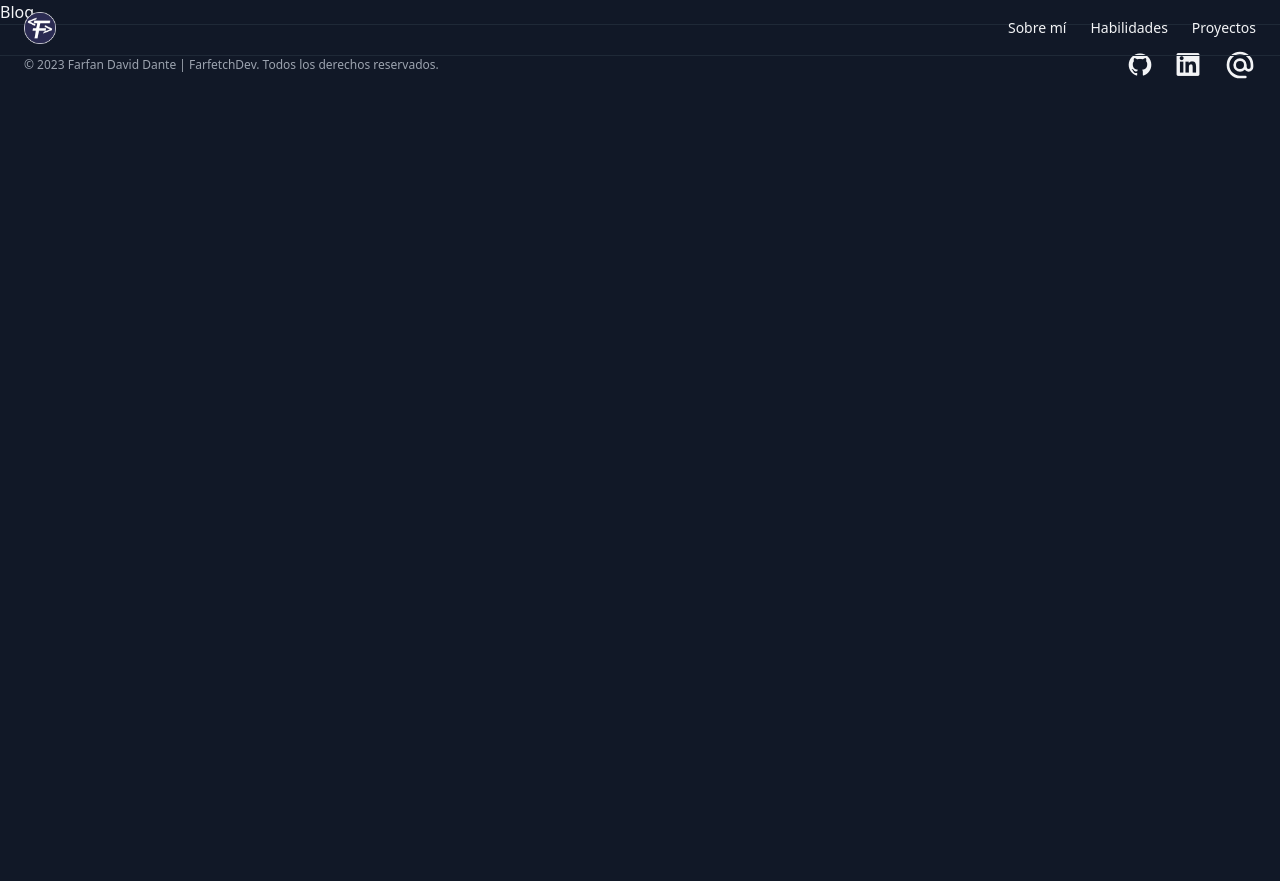
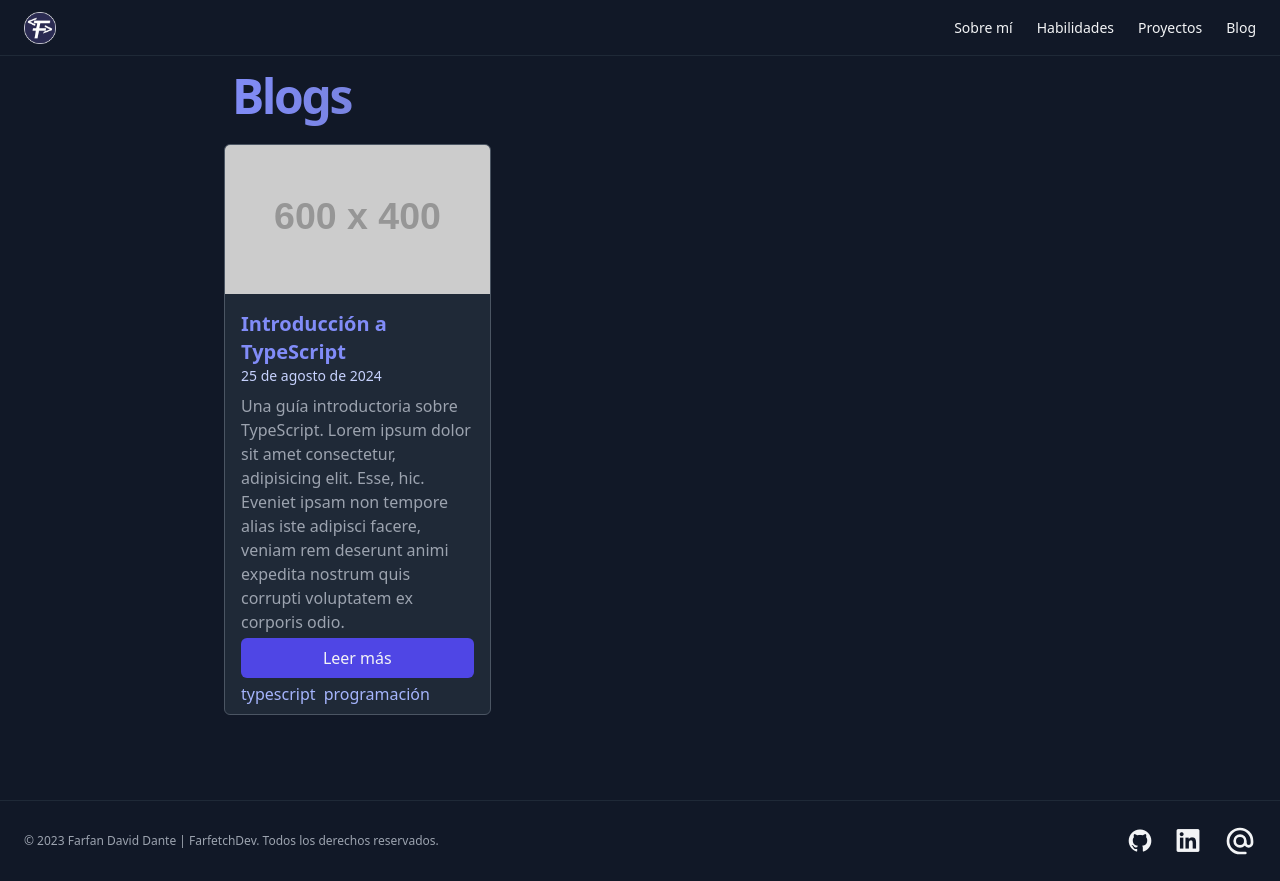
Before and after one commit to farfandavid/astro-portfolio, an Astro site: page /blog in a window 1280 px wide. Before the commit the page ends 800 px from the top, so only its background shows below. Built offline with nearby package versions, Linux system fonts and the light colour scheme; Astro itself is replaced by a stand-in of ours; placeholder pictures from the web are drawn by us.

```diff
--- a/src/components/Header.astro
+++ b/src/components/Header.astro
@@ -32,9 +32,12 @@
         >
             Proyectos
         </a>
-        <!-- <a class="text-sm font-medium hover:text-blue-400 transition-colors" href="/blog#blog">
-        Blog
-    </a> -->
+        <a
+            class="text-sm font-medium hover:text-blue-400 transition-colors"
+            href="/blog#blog"
+        >
+            Blog
+        </a>
     </nav>
 </header>
 <script></script>
--- a/src/layouts/Layout.astro
+++ b/src/layouts/Layout.astro
@@ -1,4 +1,5 @@
 ---
+import { ViewTransitions } from "astro:transitions";
 import Header from "../components/Header.astro";
 interface Props {
   title: string;
@@ -8,7 +9,7 @@
 const { title, description } = Astro.props;
 ---
 
-<html lang="en">
+<html lang="en" class="scroll-smooth">
   <head>
     <meta charset="utf-8" />
     <meta name="viewport" content="width=device-width" />
@@ -19,6 +20,7 @@
     <meta property="og:url" content="https://farfetchdev.web.app/" />
     <meta property="og:title" content={title} />
     <meta property="og:description" content={description} />
+    <ViewTransitions />
     <meta
       property="og:image"
       content="https://farfetchdev.web.app/icon_logo_v2.png"
--- a/src/pages/blog/index.astro
+++ b/src/pages/blog/index.astro
@@ -1,7 +1,80 @@
 ---
 import Layout from "../../layouts/Layout.astro";
+const posts = [
+    {
+        id: 1,
+        title: "Introducción a TypeScript",
+        slug: "introduccion-a-typescript",
+        content: "En este post, exploraremos los fundamentos de TypeScript...",
+        image_url: "https://placehold.co/600x400",
+        video_url: "https://example.com/video.mp4",
+        excerpt: "Una guía introductoria sobre TypeScript.",
+        tags: "typescript, programación",
+        status: "published",
+        category_id: 3,
+        views: 250,
+        meta_title: "Introducción a TypeScript - Aprende TypeScript",
+        meta_description:
+            "Descubre los conceptos básicos de TypeScript en esta guía introductoria.",
+        meta_keywords: "typescript, guía, tutorial",
+        created_at: "2024-08-25T12:34:56Z",
+        updated_at: "2024-08-25T12:34:56Z",
+    },
+];
+
+const formatter = new Intl.DateTimeFormat("es-ES", {
+    day: "numeric",
+    month: "long",
+    year: "numeric",
+});
 ---
 
 <Layout title="Blog | FarfetchDev" description="Mis Blogs">
-    <h1>Blog</h1>
+    <main class="pt-16 py-12 px-6 md:px-56 min-h-screen">
+        <h2
+            class="text-3xl p-2 font-bold tracking-tighter sm:text-4xl md:text-5xl mb-4 bg-clip-text text-transparent bg-gradient-to-r from-indigo-400 to-gray-600"
+        >
+            Blogs
+        </h2>
+        <div class="grid grid-cols-1 md:grid-cols-3 gap-4">
+            <div
+                class="bg-gray-800 rounded-md overflow-hidden max-w-md place-self-center relative h-fit min-h-[410px] border border-gray-600"
+            >
+                <img
+                    src={posts[0].image_url}
+                    alt={posts[0].title}
+                    class="object-cover aspect-video"
+                />
+                <div class="p-4 flex flex-col h-full justify-between">
+                    <h3 class="text-xl font-semibold text-indigo-400">
+                        {posts[0].title}
+                    </h3>
+                    <span class="text-indigo-200 text-sm mb-2"
+                        >{formatter.format(new Date(posts[0].created_at))}</span
+                    >
+                    <p class="text-gray-400">
+                        {posts[0].excerpt}
+                        Lorem ipsum dolor sit amet consectetur, adipisicing elit.
+                        Esse, hic. Eveniet ipsam non tempore alias iste adipisci
+                        facere, veniam rem deserunt animi expedita nostrum quis corrupti
+                        voluptatem ex corporis odio.
+                    </p>
+                    <a
+                        href={`/blog/${posts[0].slug}`}
+                        class="bg-indigo-600 p-2 mb-5 mt-1 text-center rounded-md hover:bg-indigo-700 transition-colors"
+                        >Leer más</a
+                    >
+                </div>
+                <span
+                    id="tags"
+                    class="space-x-1 absolute bottom-2 left-2 text-indigo-300 px-2"
+                    >{
+                        posts[0].tags.split(",").map((val) => {
+                            return <span>{val}</span>;
+                        })
+                    }</span
+                >
+            </div>
+        </div>
+    </main>
 </Layout>
--- a/src/pages/index.astro
+++ b/src/pages/index.astro
@@ -33,17 +33,18 @@
 					</p>
 				</div>
 				<div>
-					<button
+					<a
+						href="/#contact"
 						class="bg-indigo-600 px-3 py-2 rounded-md hover:bg-blue-600"
 					>
 						Contactame
-					</button>
+					</a>
 				</div>
 			</div>
 		</section>
 		<section id="about-me" class="py-12 px-6 md:px-56">
 			<h2
-				class="text-3xl font-bold tracking-tighter sm:text-4xl md:text-5xl mb-4 bg-clip-text text-transparent bg-gradient-to-r from-indigo-400 to-gray-600"
+				class="text-3xl font-bold tracking-tighter sm:text-4xl md:text-5xl mb-4 bg-clip-text text-transparent bg-gradient-to-r from-indigo-400 to-gray-600 p-2"
 			>
 				Sobre mí
 			</h2>
@@ -58,7 +59,7 @@
 		</section>
 		<section id="skills" class="py-12 px-6 md:px-56">
 			<h2
-				class="text-3xl font-bold tracking-tighter sm:text-4xl md:text-5xl mb-4 bg-clip-text text-transparent bg-gradient-to-r from-indigo-400 to-gray-600"
+				class="text-3xl font-bold tracking-tighter sm:text-4xl md:text-5xl mb-4 bg-clip-text text-transparent bg-gradient-to-r from-indigo-400 to-gray-600 p-2"
 			>
 				Habilidades
 			</h2>
@@ -191,7 +192,7 @@
 		</section>
 		<section id="projects" class="py-12 px-6 md:px-56">
 			<h2
-				class="text-3xl font-bold tracking-tighter sm:text-4xl md:text-5xl mb-4 bg-clip-text text-transparent bg-gradient-to-r from-indigo-400 to-gray-600"
+				class="text-3xl font-bold tracking-tighter sm:text-4xl md:text-5xl mb-4 bg-clip-text text-transparent bg-gradient-to-r from-indigo-400 to-gray-600 p-2"
 			>
 				Proyectos
 			</h2>
@@ -215,7 +216,7 @@
 		</section>
 		<section id="contact" class="py-12 px-6 md:px-56">
 			<h2
-				class="text-3xl font-bold tracking-tighter sm:text-4xl md:text-5xl mb-4 bg-clip-text text-transparent bg-gradient-to-r from-indigo-400 to-gray-600"
+				class="text-3xl font-bold tracking-tighter sm:text-4xl md:text-5xl mb-4 bg-clip-text text-transparent bg-gradient-to-r from-indigo-400 to-gray-600 p-2"
 			>
 				Contacto
 			</h2>
```
